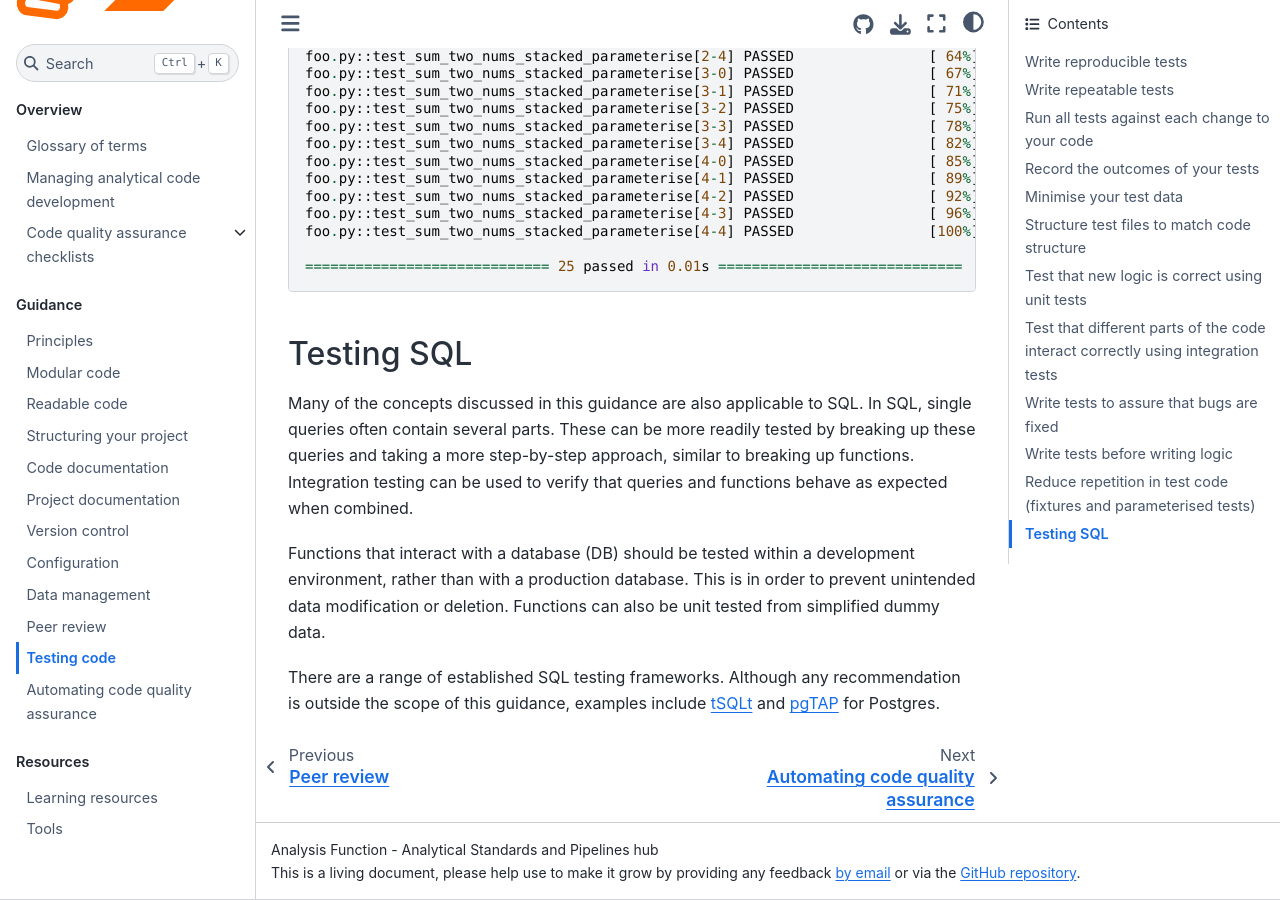
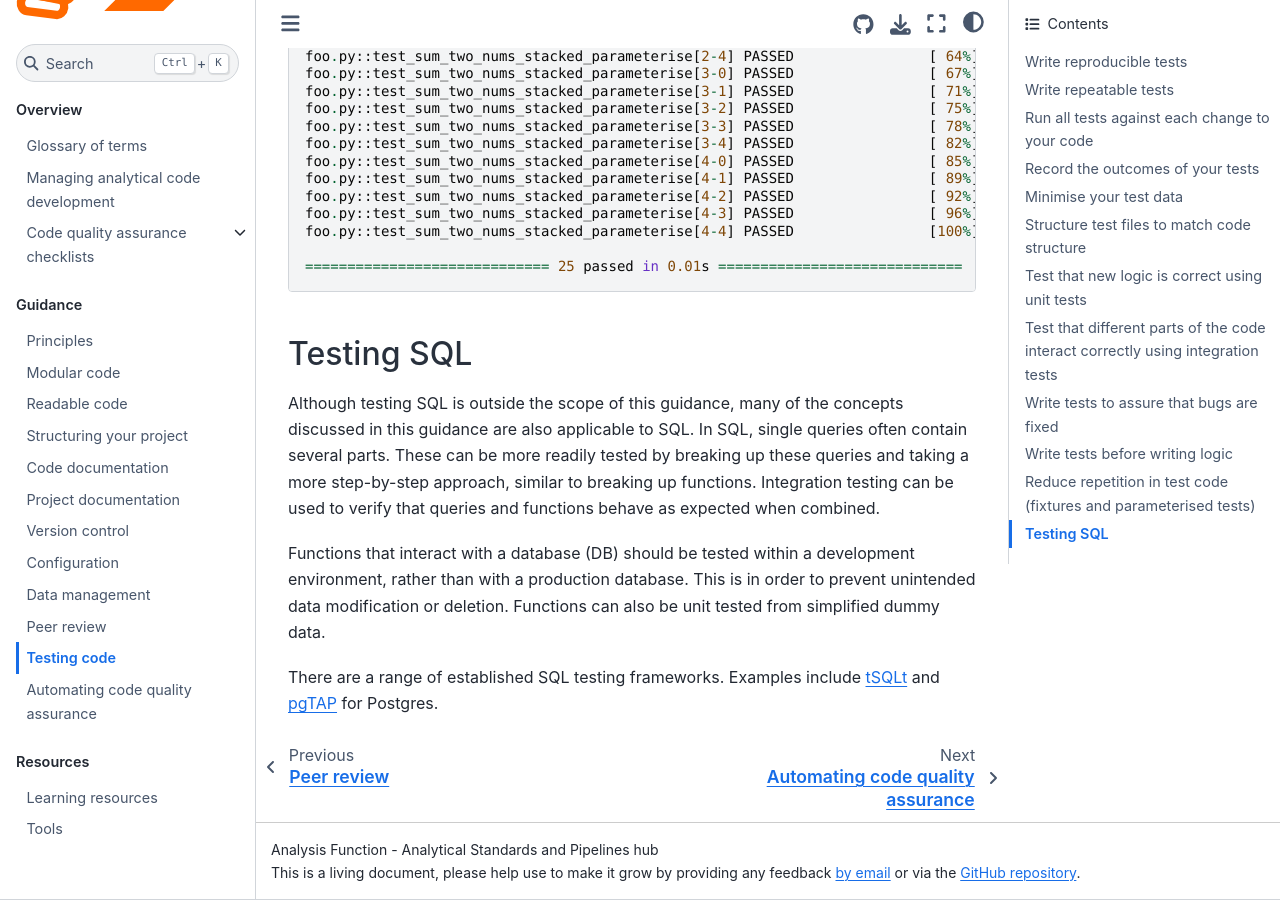
Before and after one commit to best-practice-and-impact/qa-of-code-guidance, a Jupyter Book: the page built from book/testing_code.md, in a window 1280 px wide and 900 px high, scrolled down 13993 px. Built offline with Jupyter Book 1.0.4 settings and Sphinx 7.4.7 and the Sphinx Book theme 1.1.4, drawn with Linux system fonts in a browser that asks for light colours.

Commit message:
Clarified testing SQL is outside scope of guidance

````diff
--- a/book/testing_code.md
+++ b/book/testing_code.md
@@ -587,7 +587,8 @@
 ```
 
 ## Testing SQL
-Many of the concepts discussed in this guidance are also applicable to SQL. In SQL,
+Although testing SQL is outside the scope of this guidance, many of the concepts discussed
+in this guidance are also applicable to SQL. In SQL,
 single queries often contain several parts. These can be more readily
 tested by breaking up these queries and taking a more step-by-step approach,
 similar to breaking up functions. Integration testing can be used to verify
@@ -598,6 +599,5 @@
 unintended data modification or deletion. Functions can also be unit tested
 from simplified dummy data.
 
-There are a range of established SQL testing frameworks. Although any recommendation
-is outside the scope of this guidance, examples include [tSQLt](https://github.com/tSQLt-org/tSQLt)
+There are a range of established SQL testing frameworks. Examples include [tSQLt](https://github.com/tSQLt-org/tSQLt)
 and [pgTAP](https://github.com/theory/pgtap/) for Postgres.
````
